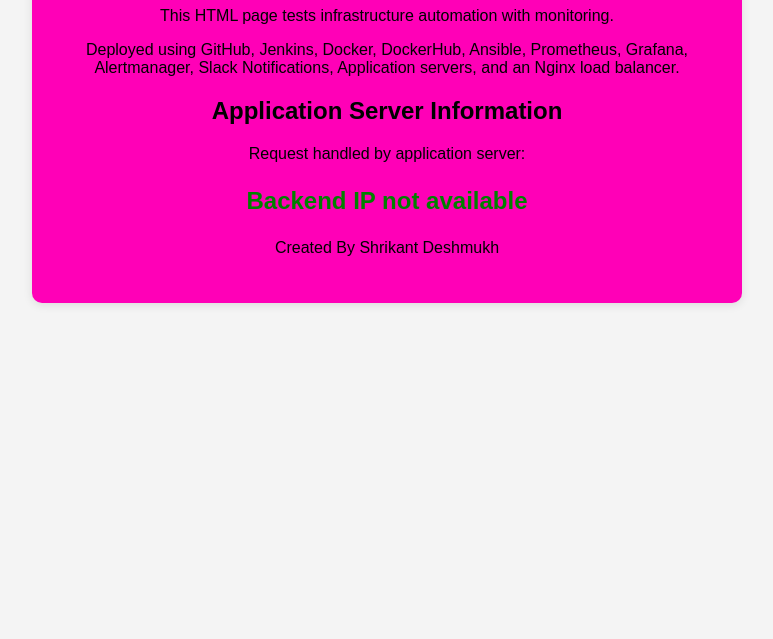
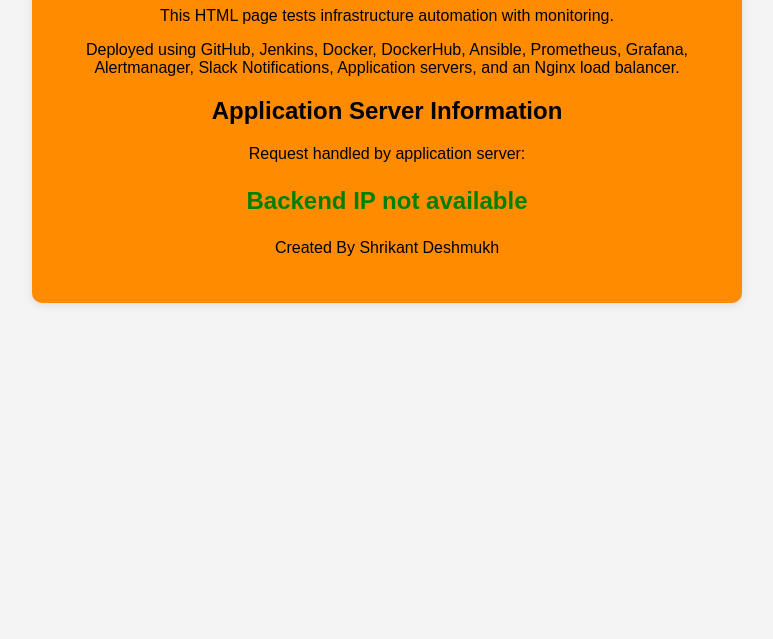
Before and after one commit to shreevdeshmukh/DevOps-Monitoring-Project-New, a plain HTML site: page index.html in a window 1280 px wide. Shown: the part 161-800 px from the top of the page, without its empty margins (253-1026 px from the left). Drawn offline with Linux system fonts and the light colour scheme.

Commit message:
uodated the index file

```diff
--- a/index.html
+++ b/index.html
@@ -11,7 +11,7 @@
       }
 
       .container {
-        background: rgb(255, 0, 183);
+        background: rgb(255, 140, 0);
         padding: 30px;
         border-radius: 10px;
         max-width: 650px;
```
